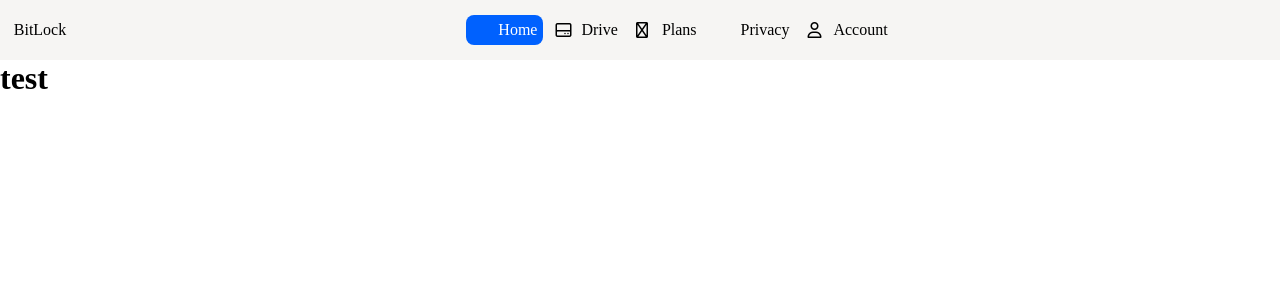
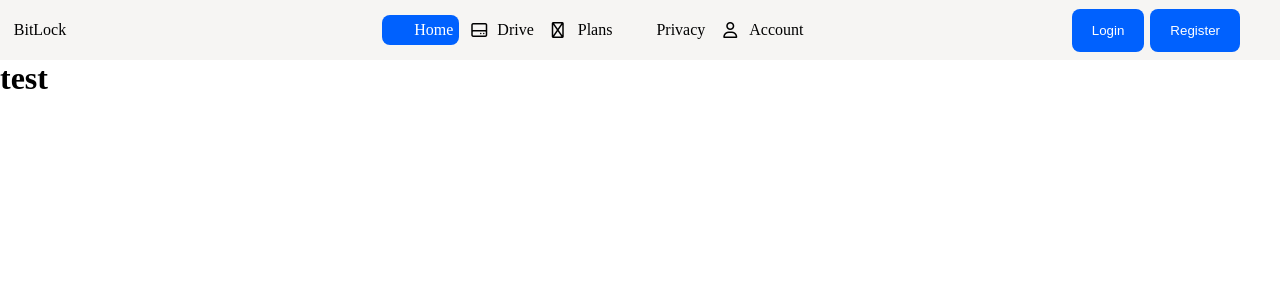
Before and after one commit to holestorage/client-legacy, a React (Create React App) app: page / in a window 1280 px wide. Shown: the top 300 px of the page. Built offline with nearby package versions, Linux system fonts and the light colour scheme.

Commit message:
fix: main navbar display

```diff
--- a/src/components/navbar/main/main-navbar.jsx
+++ b/src/components/navbar/main/main-navbar.jsx
@@ -2,18 +2,16 @@ import style from "./main-navbar.module.css";
 
 import NavbarContainer from "../container/navbar-container";
 import PagesList from "../../pages/list/pages-list";
+import AuthBanner from "../../auth/banner/auth-banner";
 
 export default function MainNavbar() {
     return (
         <NavbarContainer>
             <div className={style.container}>
-                <div>
-
+                <div className={style.content}>
+                    <PagesList inline />
                 </div>
-                <PagesList inline />
-                <div>
-
-                </div>
+                <AuthBanner />
             </div>
         </NavbarContainer>
     )
--- a/src/components/navbar/main/main-navbar.module.css
+++ b/src/components/navbar/main/main-navbar.module.css
@@ -1,5 +1,10 @@
 .container {
     display: grid;
-    grid-auto-flow: column;
+    grid-template-columns: 1fr auto;
     justify-content: space-between;
+    align-items: center;
 }
+
+.content {
+    margin: 0 auto;
+}
```
